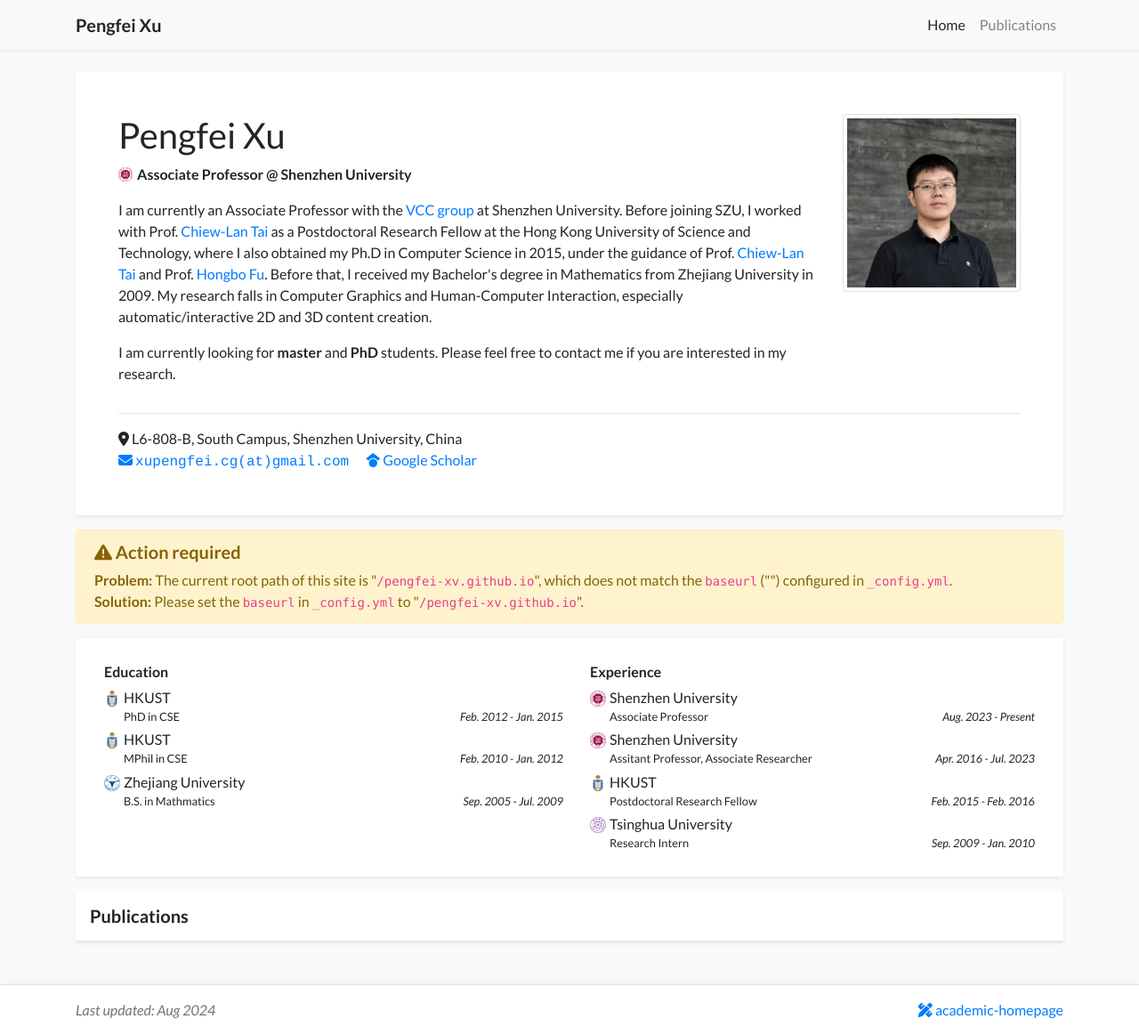
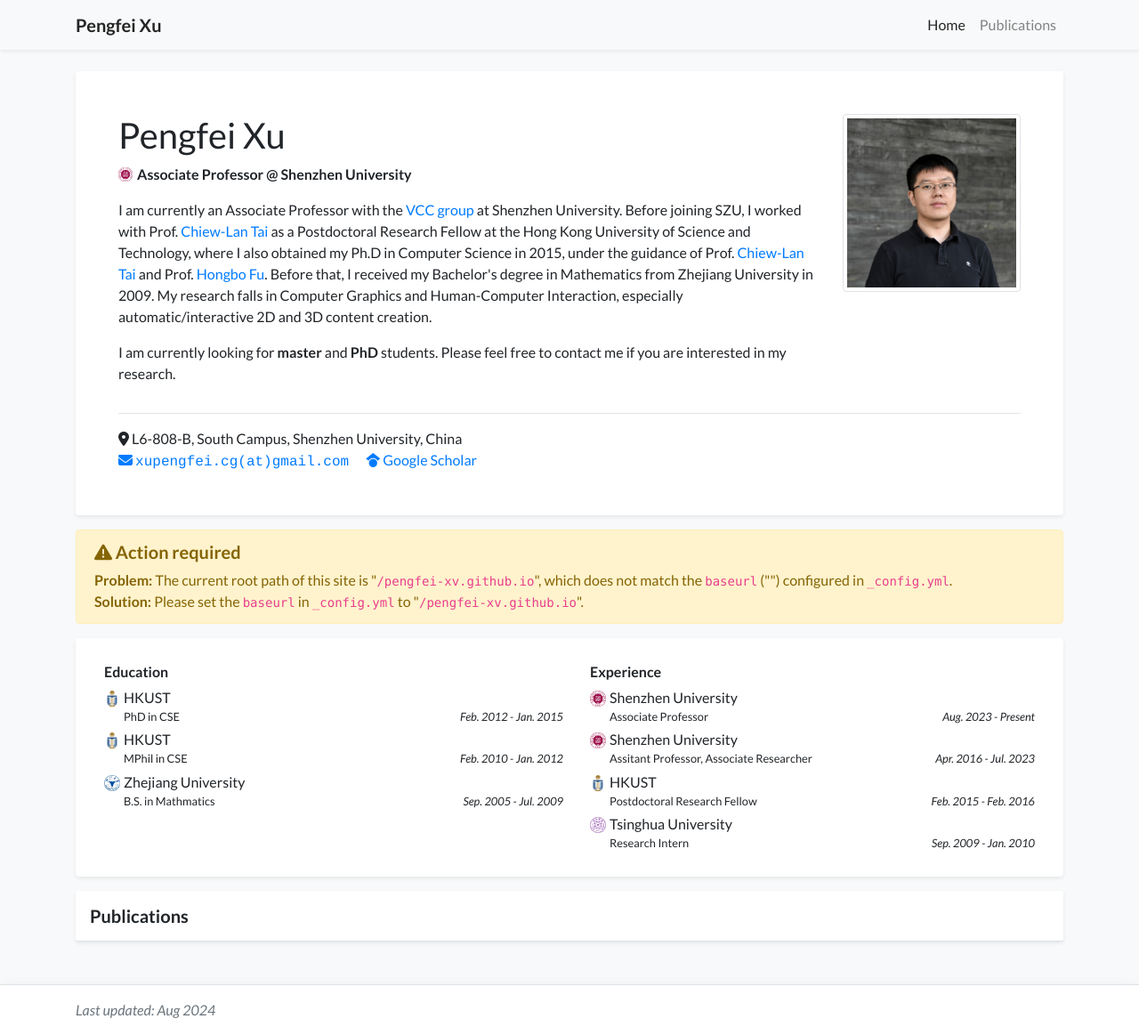
Before and after one commit to pengfei-xv/pengfei-xv.github.io, a Jekyll site: the page built from index.html, in a window 1280 px wide and 1163 px high. Shown: the whole window at 89% size. Built offline with Jekyll 4.4.1, drawn with Linux system fonts in a browser that asks for light colours; a style sheet for code colours, icons or effects is not loaded.

Commit message:
Update footer.html

```diff
--- a/_includes/footer.html
+++ b/_includes/footer.html
@@ -57,11 +57,16 @@
                 </div>
             </div>
             <div class="col-md-8">
-                <div class="d-none d-md-block">
+                <div class="d-md-none">
+                    <div class="text-muted small">
+                        {{ site.data.display.footer_text }}
+                    </div>
+                </div>
+                <!-- <div class="d-none d-md-block">
                     <div class="text-right text-muted">
                         {{ site.data.display.footer_text }}
                     </div>
-                </div>
+                </div> -->
             </div>
         </div>
     </div>
```
